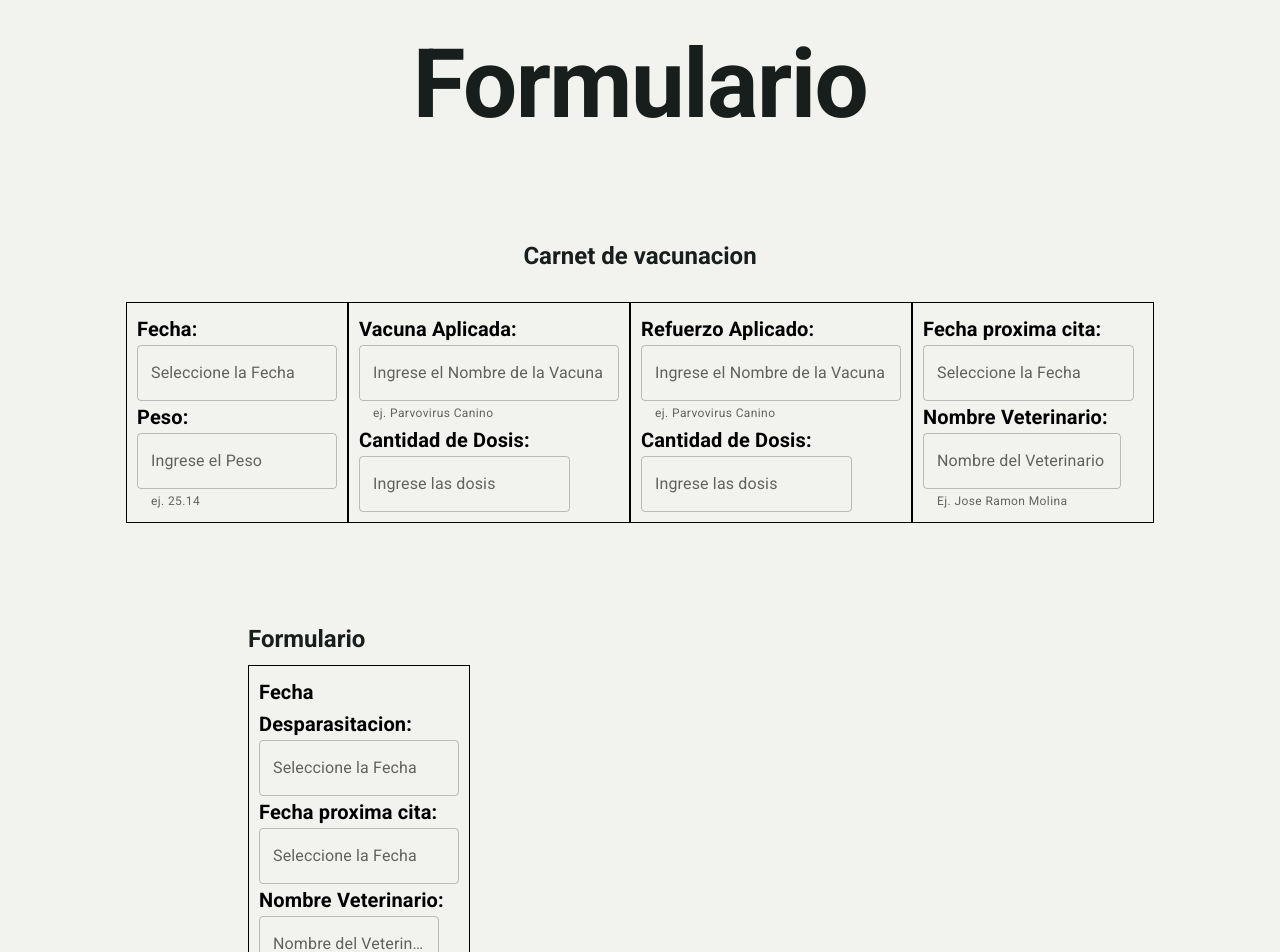
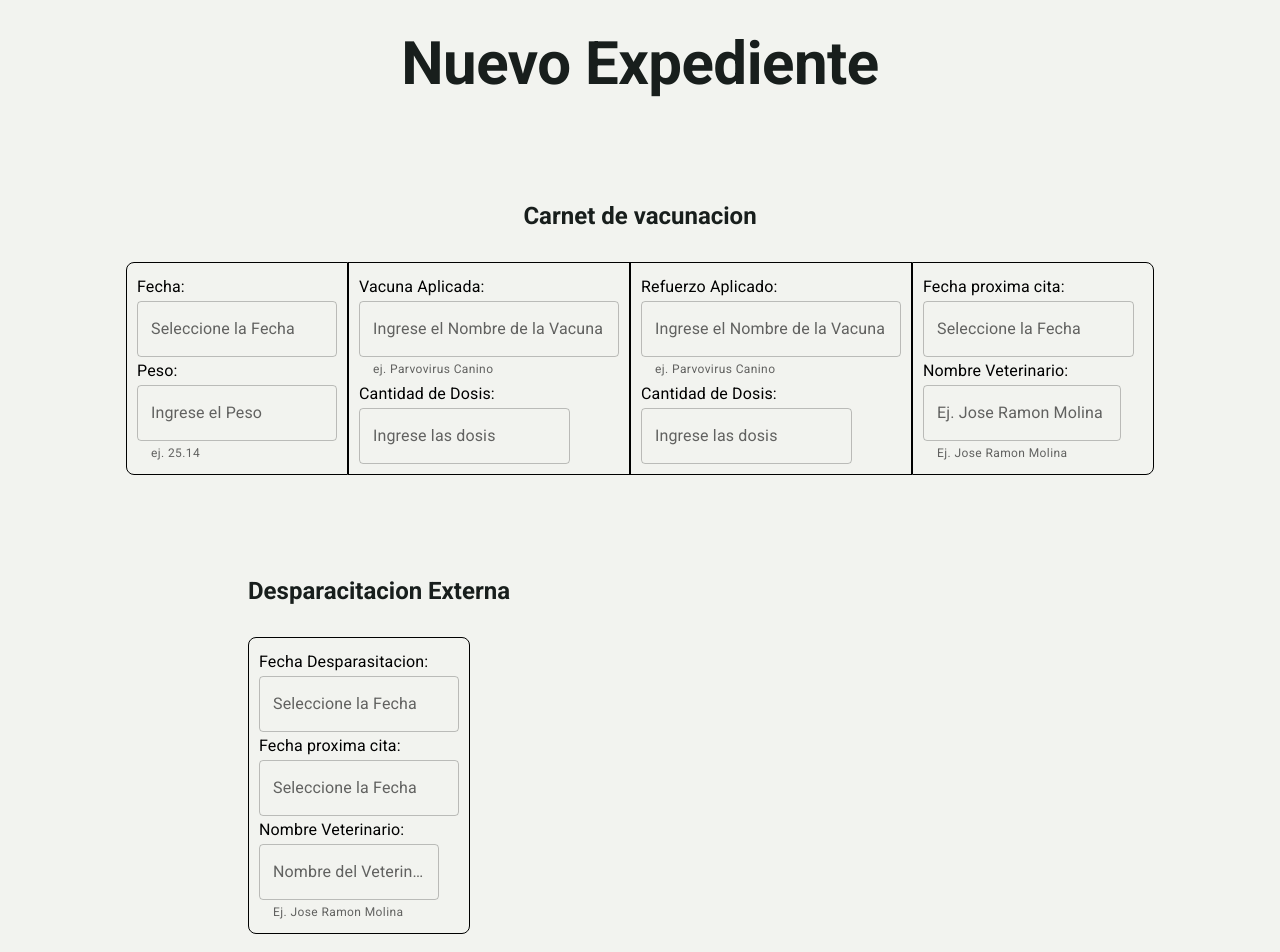
Before and after one commit to sharoncar1121/ProyectoPW, a React (Vite) app: page /form in a window 1280 px wide. Shown: the top 952 px of the page. Built offline with nearby package versions, Linux system fonts and the light colour scheme.

Commit message:
Cambios_Observaciones

```diff
--- a/src/components/FormDesparasitacion.jsx
+++ b/src/components/FormDesparasitacion.jsx
@@ -9,9 +9,9 @@ export const FormDesparasitacion = () => {
 
     <>
 
-      <div style={{ textAlign: 'center', paddingTop: '20px', color: '#181E1C' }}>
+      <div style={{ textAlign: 'center', paddingTop: '20px', color: '#181E1C', paddingBottom: '20px' }}>
         <Typography variant="h5" fontFamily="Roboto" fontWeight="bold">
-          Formulario
+          Desparacitacion Externa
         </Typography>
       </div>
 
@@ -24,20 +24,21 @@ export const FormDesparasitacion = () => {
             width: '200px', // Ajuste para hacer más ancho
             Height: '200px',// maximo alto
             marginTop: '10px', // Mover hacia abajo
+            borderRadius: '8px',
           }}>
-          <Typography fontWeight='bold' variant='h6'>Fecha Desparasitacion:</Typography>
+          <Typography variant='subtitle1'>Fecha Desparasitacion:</Typography>
           <LocalizationProvider dateAdapter={AdapterDayjs}>
             <DatePicker label="Seleccione la Fecha" />
           </LocalizationProvider>
-          <Typography fontWeight='bold' variant='h6'>Fecha proxima cita:</Typography>
+          <Typography variant='subtitle1'>Fecha proxima cita:</Typography>
           <LocalizationProvider dateAdapter={AdapterDayjs}>
             <DatePicker label="Seleccione la Fecha" />
           </LocalizationProvider>
-          <Typography fontWeight='bold' variant='h6'>Nombre Veterinario:</Typography>
+          <Typography variant='subtitle1'>Nombre Veterinario:</Typography>
           <TextField
             label='Nombre del Veterinario'
             variant='outlined'
-            type='number'
+            type='Text'
             helperText='Ej. Jose Ramon Molina'
             style={{ width: '90%' }}
           ></TextField>
--- a/src/components/FormVacunacion.jsx
+++ b/src/components/FormVacunacion.jsx
@@ -22,12 +22,14 @@ export const FormVacunacion = () => {
             width: '200px', // Ajuste para hacer más ancho
             maxHeight: '200px',// maximo alto
             marginTop: '10px', // Mover hacia abajo
+            borderTopLeftRadius: '8px',
+            borderBottomLeftRadius: '8px',
           }}>
-          <Typography fontWeight='bold' variant='h6'>Fecha:</Typography>
+          <Typography variant='subtitle1'>Fecha:</Typography>
           <LocalizationProvider dateAdapter={AdapterDayjs}>
             <DatePicker label="Seleccione la Fecha" />
           </LocalizationProvider>
-          <Typography fontWeight='bold' variant='h6'>Peso:</Typography>
+          <Typography variant='subtitle1'>Peso:</Typography>
           <TextField
             label='Ingrese el Peso'
             variant='outlined'
@@ -45,7 +47,7 @@ export const FormVacunacion = () => {
           maxHeight: '200px',// maximo alto
           marginTop: '10px', // Mover hacia abajo
         }}>
-          <Typography variant='h6' fontWeight='bold'> Vacuna Aplicada:</Typography>
+          <Typography variant='subtitle1'> Vacuna Aplicada:</Typography>
           <TextField
             label='Ingrese el Nombre de la Vacuna'
             variant='outlined'
@@ -53,7 +55,7 @@ export const FormVacunacion = () => {
             helperText='ej. Parvovirus Canino'
             style={{ width: '100%' }}
           ></TextField>
-          <Typography fontWeight='bold' variant='h6'>Cantidad de Dosis:</Typography>
+          <Typography variant='subtitle1'>Cantidad de Dosis:</Typography>
           <TextField
             label='Ingrese las dosis'
             variant='outlined'
@@ -68,7 +70,7 @@ export const FormVacunacion = () => {
           maxHeight: '200px',// maximo alto
           marginTop: '10px', // Mover hacia abajo
         }}>
-          <Typography variant='h6' fontWeight='bold' style={{ wordWrap: 'break-word' }}> Refuerzo Aplicado:</Typography>
+          <Typography variant='subtitle1' style={{ wordWrap: 'break-word' }}> Refuerzo Aplicado:</Typography>
           <TextField
             label='Ingrese el Nombre de la Vacuna'
             variant='outlined'
@@ -76,7 +78,7 @@ export const FormVacunacion = () => {
             helperText='ej. Parvovirus Canino'
             style={{ width: '100%' }}
           ></TextField>
-          <Typography fontWeight='bold' variant='h6'>Cantidad de Dosis:</Typography>
+          <Typography variant='subtitle1'>Cantidad de Dosis:</Typography>
           <TextField
             label='Ingrese las dosis'
             variant='outlined'
@@ -91,18 +93,20 @@ export const FormVacunacion = () => {
             width: '220px', // Ajuste para hacer más ancho
             maxHeight: '200px',// maximo alto
             marginTop: '10px', // Mover hacia abajo
+            borderTopRightRadius: '8px',
+            borderBottomRightRadius: '8px',
           }}>
-          <Typography fontWeight='bold' variant='h6'>Fecha proxima cita:</Typography>
+          <Typography variant='subtitle1'>Fecha proxima cita:</Typography>
           <LocalizationProvider dateAdapter={AdapterDayjs}>
             <DatePicker label="Seleccione la Fecha" />
           </LocalizationProvider>
-          <Typography fontWeight='bold' variant='h6'>Nombre Veterinario:</Typography>
+          <Typography variant='subtitle1'>Nombre Veterinario:</Typography>
           <TextField
-            label='Nombre del Veterinario'
+            label='Ej. Jose Ramon Molina'
             variant='outlined'
             type='number'
             helperText='Ej. Jose Ramon Molina'
-            style={{ width: '90%' }}
+            style={{ width: '90%',  }}
           ></TextField>
         </Box>
 
--- a/src/components/Notas.jsx
+++ b/src/components/Notas.jsx
@@ -1,15 +1,27 @@
+import { Typography } from "@mui/material"
+
 
 export const Notas = () => {
   return (
+
+    <>
+
+<div style={{ textAlign: 'center', paddingTop: '20px',paddingBottom: '20px', color: '#181E1C' }}>
+        <Typography variant="h5" fontFamily="Roboto" fontWeight="bold">
+          Notas
+        </Typography>
+      </div>
     <div>
 
         <textarea
         id = "Notas"
         rows="10"
+        cols="100"
         style={{ width: '100%', maxWidth: '720px', margin: '0 auto', borderRadius: '10px', marginTop: '10px' }}
         placeholder="Ingrese las notas aquí"
         ></textarea>
 
     </div>
+    </>
   )
 }
--- a/src/pages/Form.jsx
+++ b/src/pages/Form.jsx
@@ -2,14 +2,15 @@ import React from 'react';
 import { FormVacunacion } from '../components/FormVacunacion';
 import { FormDesparasitacion } from '../components/FormDesparasitacion';
 import { Typography } from '@mui/material';
+import { Notas } from '../components/Notas';
 
 
 export const Form = () => {
   return (
     <>
     <div style={{ textAlign: 'center', paddingTop: '20px', color: '#181E1C' }}>
-        <Typography variant="h1" fontFamily="Roboto" fontWeight="bold">
-          Formulario
+        <Typography variant="h2" fontFamily="Roboto" fontWeight="bold">
+          Nuevo Expediente
         </Typography>
       </div>
 
@@ -20,6 +21,10 @@ export const Form = () => {
     <div style={{ display: 'flex', flexDirection: 'column', alignItems: 'start', paddingTop: '80px', paddingLeft: '240px' }}>
     <FormDesparasitacion />
     </div>
+
+    <div style={{ display: 'flex', flexDirection: 'column', alignItems: 'start', paddingTop: '80px', paddingLeft: '240px' }}>
+    <Notas />
+    </div>
     </>
   )
 }
--- a/src/pages/Registros.jsx
+++ b/src/pages/Registros.jsx
@@ -19,7 +19,7 @@ export const Registros = () => {
   return (
     <div>
       <div style={{ textAlign: 'center', paddingTop: '20px', color: '#181E1C' }}>
-        <Typography variant="h1" fontFamily="Roboto" fontWeight="bold">
+        <Typography variant="h2" fontFamily="Roboto" fontWeight="bold">
           Registro
         </Typography>
       </div>
```
